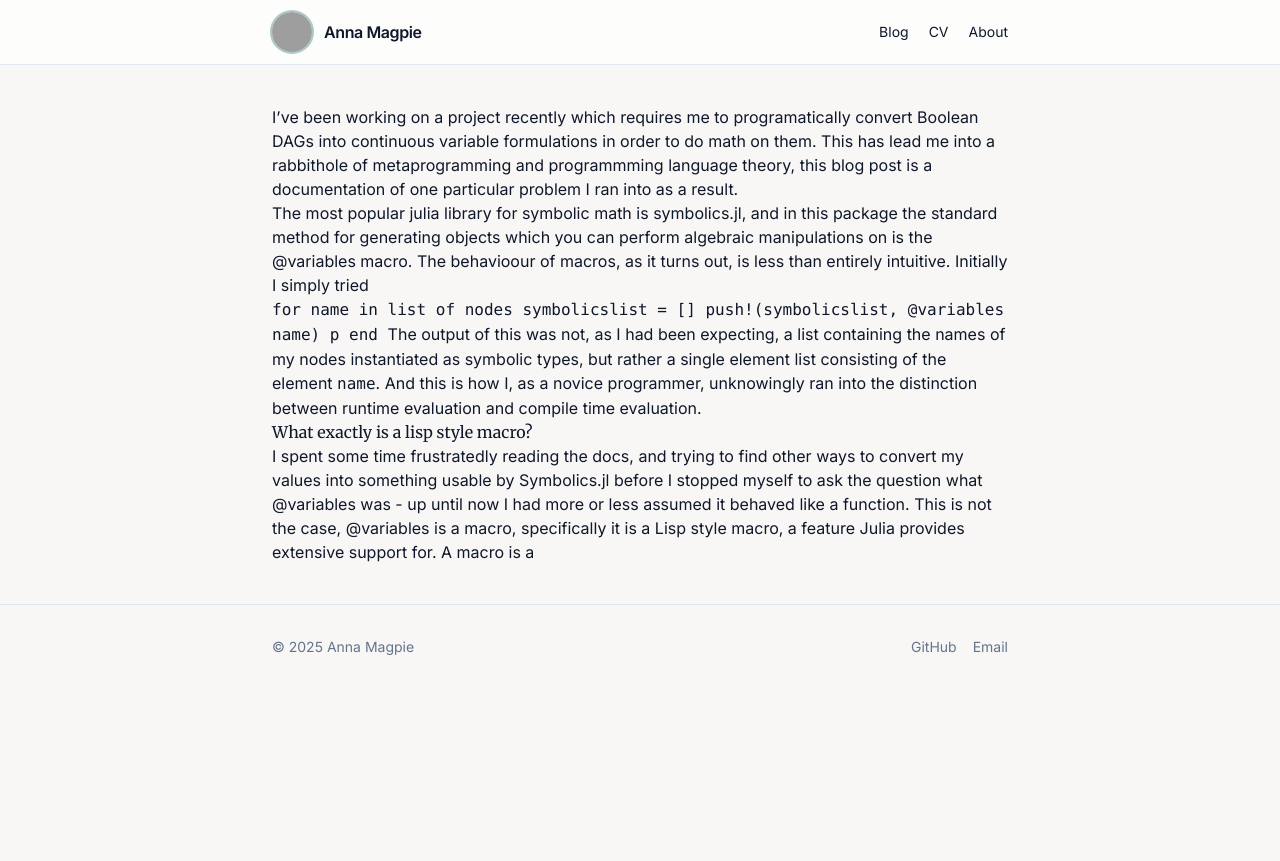
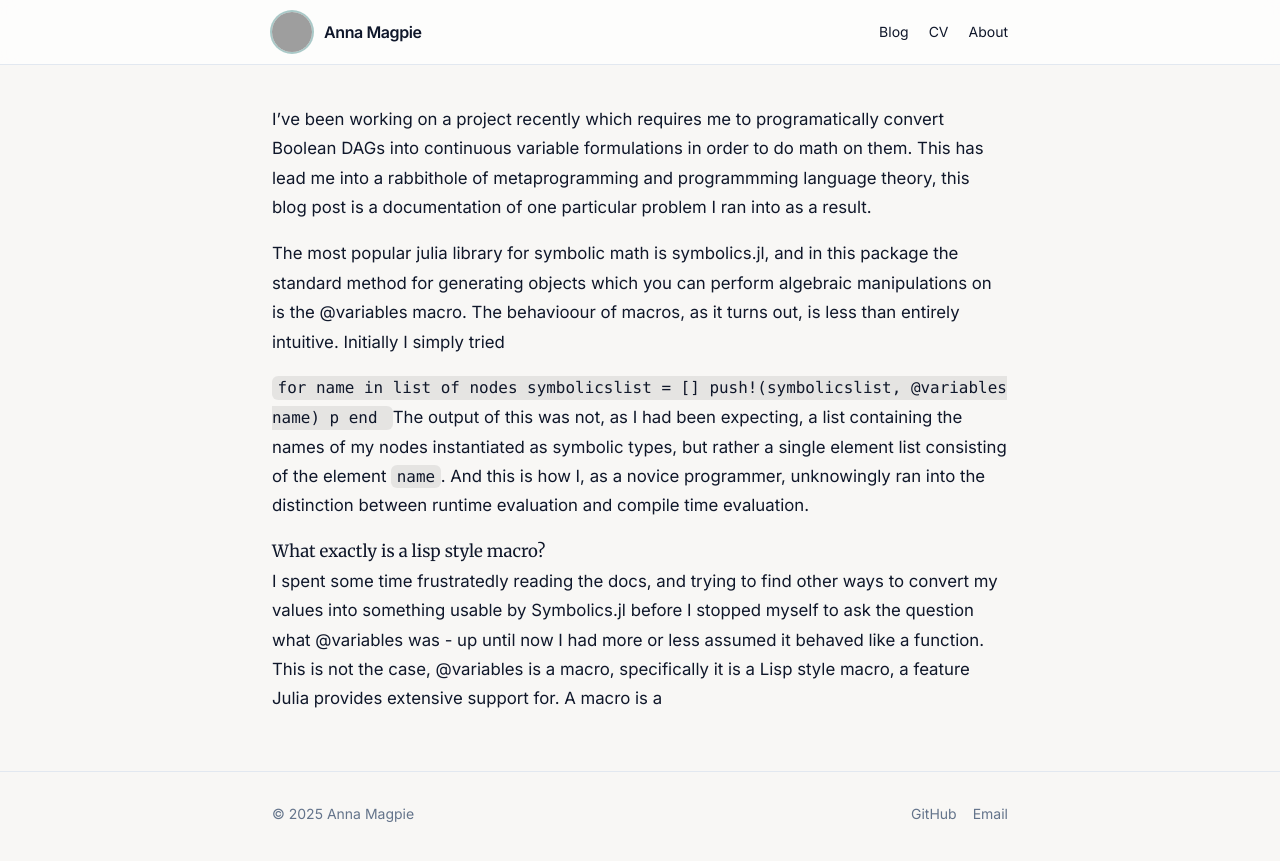
Before and after one commit to anna-magpie/anna-magpie.github.io, a Jekyll site: the page built from _posts/2025-08-20-What-I-wish-I-knew-before-trying-to-do-symbolic-math-in-Julia.md, in a window 1280 px wide. Shown: the top 861 px of the page. Built offline with Jekyll 4.4.1, drawn with Linux system fonts in a browser that asks for light colours; nearby versions of some CDN libraries; grey boxes are pictures that could not be loaded.

Commit message:
Update default.html

```diff
--- a/_layouts/default.html
+++ b/_layouts/default.html
@@ -41,6 +41,60 @@
     .dark .prose :where(pre){ background:rgba(255,255,255,.06) }
     .prose :where(code):not(pre code){ background:rgba(0,0,0,.08); padding:.15rem .35rem; border-radius:.375rem }
     .dark .prose :where(code):not(pre code){ background:rgba(255,255,255,.08) }
+    /* --- Reader styles for Markdown posts --- */
+.prose { font-size: 1.05rem; line-height: 1.75; color: #0f172a; } /* slate-900 */
+.dark .prose { color: #e5e7eb; }                                  /* slate-200 */
+
+.prose p { margin: 0 0 1em; }
+.prose h1, .prose h2, .prose h3 { font-family: 'Merriweather', serif; margin: 1.6em 0 .6em; line-height: 1.25; }
+.prose h1 { font-size: 2rem; font-weight: 700; }
+.prose h2 { font-size: 1.5rem; font-weight: 600; }
+.prose h3 { font-size: 1.25rem; font-weight: 600; }
+
+.prose strong { font-weight: 600; }
+.prose em { font-style: italic; }
+
+.prose a { text-decoration: underline; text-underline-offset: 3px; }
+.prose a:hover { color: #2b7a78; }
+
+.prose ul { list-style: disc; padding-left: 1.25rem; margin: 0 0 1em; }
+.prose ol { list-style: decimal; padding-left: 1.25rem; margin: 0 0 1em; }
+
+.prose blockquote {
+  border-left: 4px solid rgba(0,0,0,.12);
+  padding-left: 1rem;
+  color: #475569; /* slate-600 */
+  margin: 1.25rem 0;
+}
+.dark .prose blockquote {
+  border-left-color: rgba(255,255,255,.25);
+  color: #cbd5e1; /* slate-300 */
+}
+
+.prose hr { border: 0; height: 1px; background: rgba(0,0,0,.12); margin: 2rem 0; }
+.dark .prose hr { background: rgba(255,255,255,.2); }
+
+/* Code */
+.prose code {
+  font-family: ui-monospace, SFMono-Regular, Menlo, Consolas, "Liberation Mono", monospace;
+  font-size: .95em;
+  background: rgba(0,0,0,.06);
+  padding: .15rem .35rem;
+  border-radius: .35rem;
+}
+.dark .prose code { background: rgba(255,255,255,.09); }
+
+.prose pre {
+  background: rgba(0,0,0,.05);
+  padding: 1rem;
+  border-radius: .75rem;
+  overflow: auto;
+  margin: 1rem 0 1.25rem;
+}
+.dark .prose pre { background: rgba(255,255,255,.06); }
+
+.prose img { max-width: 100%; border-radius: .75rem; }
+
   </style>
 </head>
 <body class="bg-[#f8f7f5] text-slate-900 dark:bg-darkbg dark:text-slate-100">
@@ -60,9 +114,16 @@
   </header>
 
   <!-- Main content -->
-  <main class="mx-auto max-w-3xl px-4 py-10">
+ <main class="mx-auto max-w-3xl px-4 py-10">
+  {% if page.collection == 'posts' %}
+    <article class="prose">
+      {{ content }}
+    </article>
+  {% else %}
     {{ content }}
-  </main>
+  {% endif %}
+</main>
+
 
   <!-- Footer -->
   <footer class="border-t border-slate-200 dark:border-slate-700">
```
